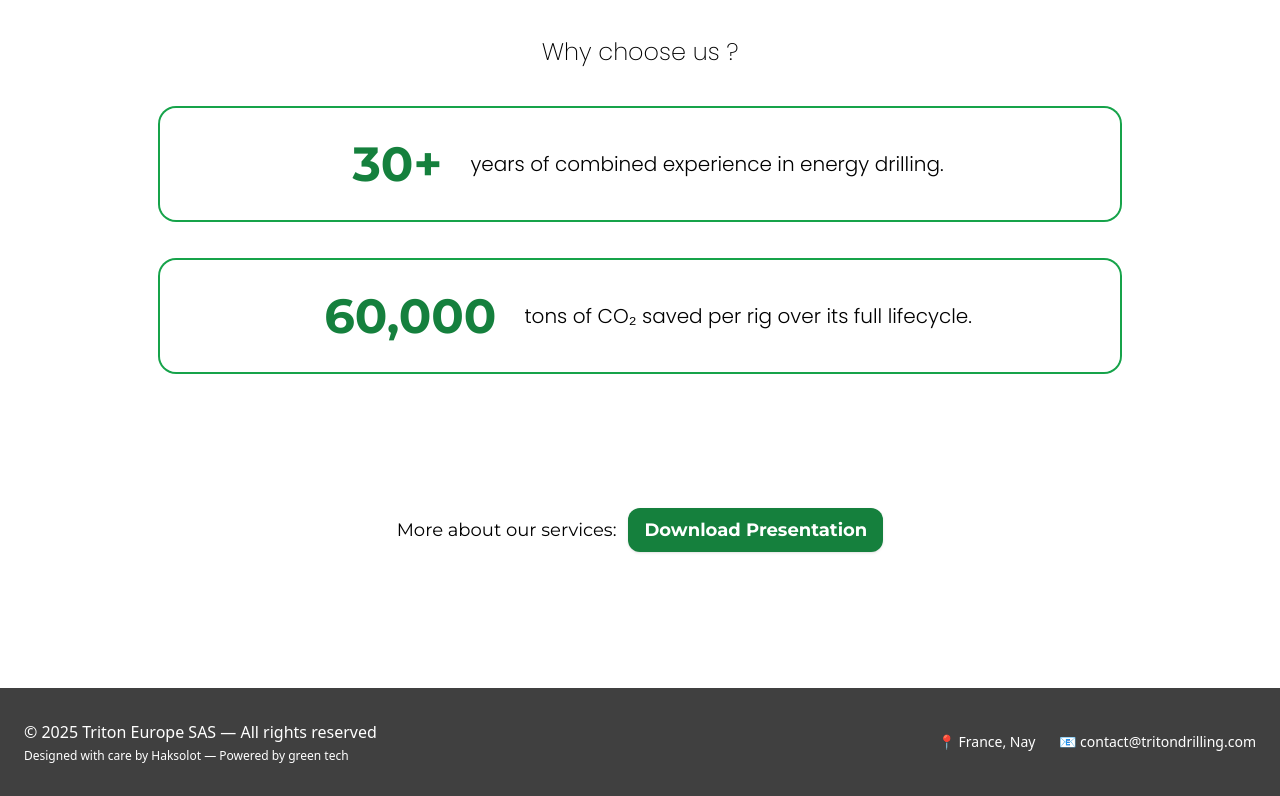
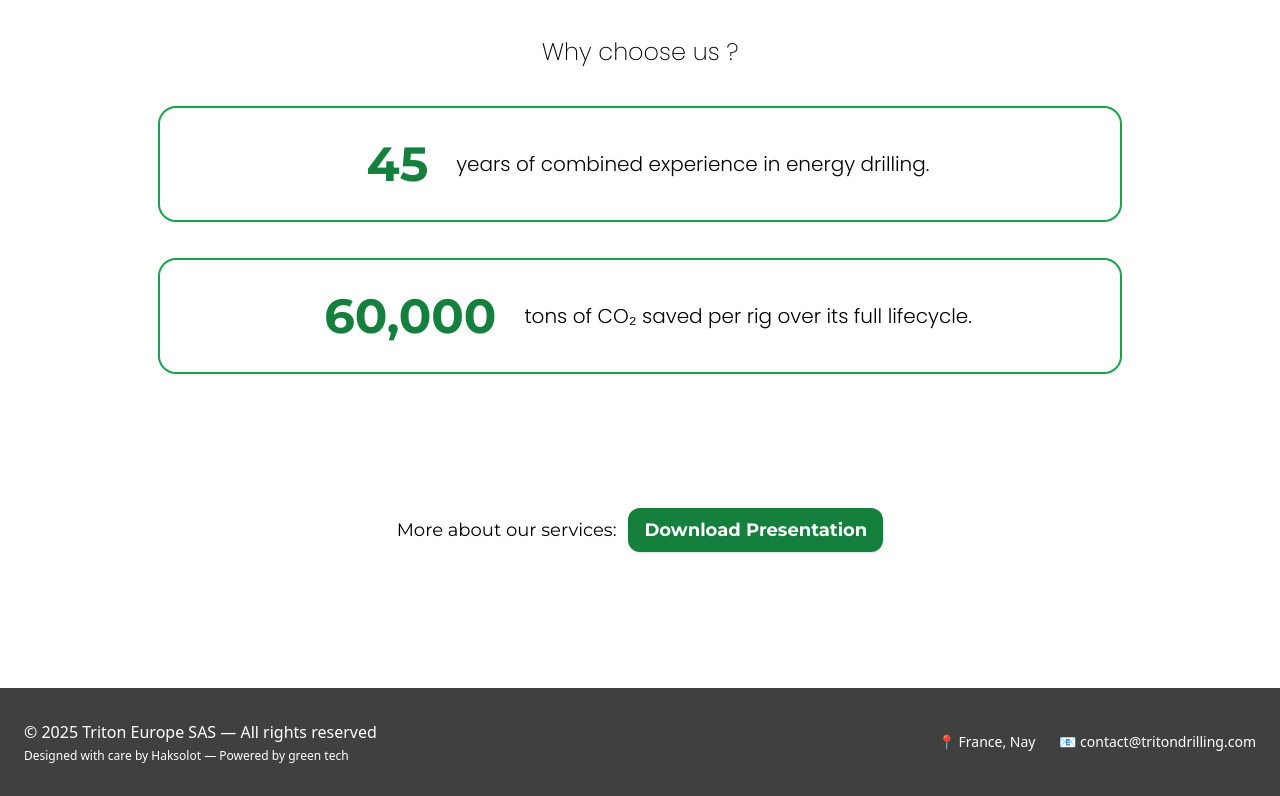
Before and after one commit to haksolot/triton-website, a React (Vite) app: page / in a window 1280 px wide. Shown: the part 3827-4623 px from the top of the page. Built offline with nearby package versions, Linux system fonts and the light colour scheme; no server answers.

Commit message:
small fix

```diff
--- a/src/pages/Home.tsx
+++ b/src/pages/Home.tsx
@@ -190,7 +190,7 @@ In 2025, he became Managing Director at Triton, focused on developing sustainabl
         </div>
         <div className="z-10 bg-white/25 backdrop-blur-sm w-3/4 h-fit justify-center flex flex-row items-center p-4 gap-3 rounded-2xl ring-2 ring-green-600 text-justify-center font-poppins text-xl font-light">
           <span className="p-4 font-montserrat font-bold sm:text-5xl text-3xl text-green-700">
-            30+
+            45
           </span>
           years of combined experience in energy drilling.
         </div>
```
